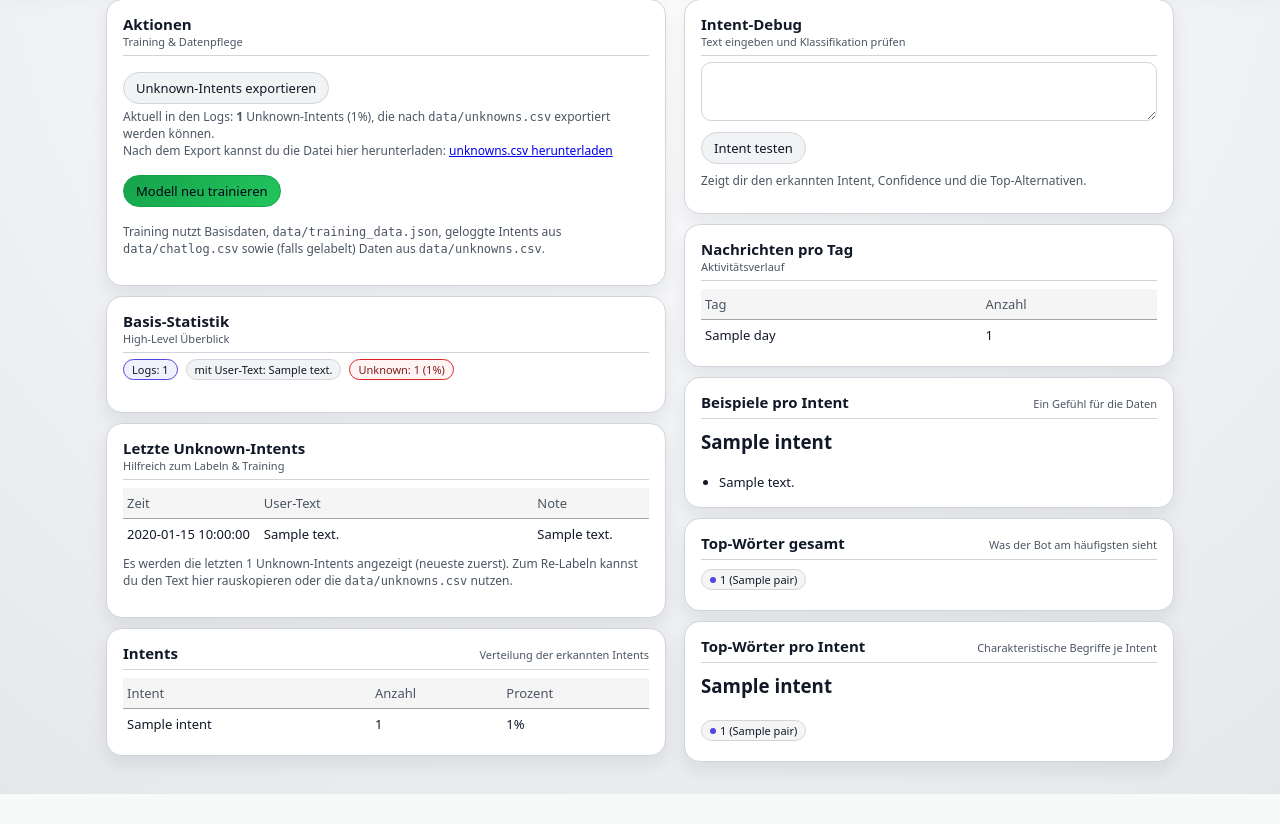
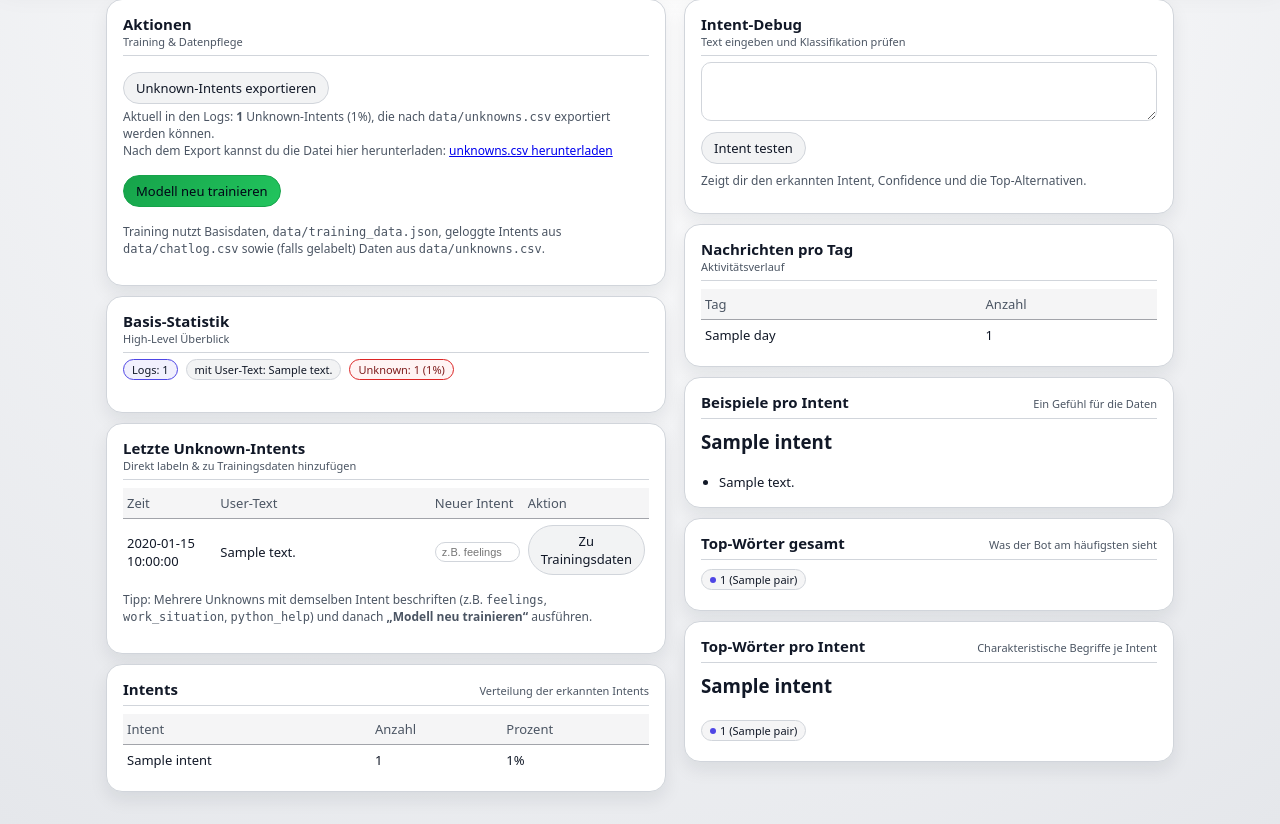
Before and after one commit to karthaus-chatty/own-KI, a Flask app: template templates/admin.html in a window 1280 px wide. Shown: the part 91-915 px from the top of the page. Before the commit the page ends 885 px from the top, so only its background shows below. Run offline with Flask 3, Linux system fonts and the light colour scheme; the template is opened without the code that fills it: most values are stand-ins (such as "Sample title", 1, 10 or a date in 2020).

Commit message:
backend annotation fields

```diff
--- a/app.py
+++ b/app.py
@@ -47,6 +47,7 @@ from train_from_logs import train_model_from_all_data
 BASE_DIR = os.path.dirname(os.path.abspath(__file__))
 DATA_DIR = os.path.join(BASE_DIR, "data")
 os.makedirs(DATA_DIR, exist_ok=True)
+TRAINING_JSON = os.path.join(DATA_DIR, "training_data.json")
 
 USERS_FILE = os.path.join(DATA_DIR, "users.json")
 
@@ -451,6 +452,55 @@ def admin_debug_intent():
             }
         ), 500
 
+@app.route("/admin/annotate", methods=["POST"])
+@requires_login
+@requires_auth
+def admin_annotate():
+    """
+    Nimmt einen Text + Intent aus dem Admin entgegen
+    und hängt ihn an data/training_data.json an.
+    """
+    from flask import current_app  # optional, nur falls du loggen willst
+
+    data = request.get_json() or {}
+    text = (data.get("text") or "").strip()
+    intent = (data.get("intent") or "").strip()
+
+    if not text:
+        return jsonify({"ok": False, "message": "Kein Text übergeben."}), 400
+    if not intent:
+        return jsonify({"ok": False, "message": "Kein Intent angegeben."}), 400
+
+    # Datei einlesen oder Grundstruktur erzeugen
+    payload = {"data": []}
+    if os.path.exists(TRAINING_JSON):
+        try:
+            with open(TRAINING_JSON, "r", encoding="utf-8") as f:
+                payload = json.load(f) or {"data": []}
+        except Exception:
+            # falls kaputt, fangen wir lieber sauber neu an
+            payload = {"data": []}
+
+    if "data" not in payload or not isinstance(payload["data"], list):
+        payload["data"] = []
+
+    payload["data"].append({"text": text, "intent": intent})
+
+    try:
+        with open(TRAINING_JSON, "w", encoding="utf-8") as f:
+            json.dump(payload, f, ensure_ascii=False, indent=2)
+    except Exception as e:
+        print(f"[admin_annotate] Schreibfehler: {e}")
+        return jsonify({"ok": False, "message": f"Konnte training_data.json nicht schreiben: {e}"}), 500
+
+    return jsonify(
+        {
+            "ok": True,
+            "message": f"Beispiel gespeichert (Intent: {intent}). "
+                       "Starte danach ein Re-Training, damit es aktiv wird.",
+        }
+    )
+
 
 # ===============================
 # Main
--- a/templates/admin.html
+++ b/templates/admin.html
@@ -450,12 +450,12 @@
             </p>
           </div>
 
-          <!-- Letzte Unknown-Intents -->
+          <!-- Letzte Unknown-Intents mit Annotation-Tool -->
           <div class="card">
             <div class="card-header">
               <div>
                 <div class="card-title">Letzte Unknown-Intents</div>
-                <div class="card-subtitle">Hilfreich zum Labeln & Training</div>
+                <div class="card-subtitle">Direkt labeln & zu Trainingsdaten hinzufügen</div>
               </div>
             </div>
 
@@ -463,9 +463,10 @@
               <table>
                 <thead>
                   <tr>
-                    <th style="width: 26%;">Zeit</th>
-                    <th style="width: 52%;">User-Text</th>
-                    <th style="width: 22%;">Note</th>
+                    <th style="width: 18%;">Zeit</th>
+                    <th style="width: 42%;">User-Text</th>
+                    <th style="width: 18%;">Neuer Intent</th>
+                    <th style="width: 22%;">Aktion</th>
                   </tr>
                 </thead>
                 <tbody>
@@ -473,15 +474,32 @@
                   <tr>
                     <td>{{ row.timestamp }}</td>
                     <td title="{{ row.user_text }}">{{ row.user_text_short or row.user_text }}</td>
-                    <td>{{ row.note }}</td>
+                    <td>
+                      <input
+                        type="text"
+                        class="annot-intent-input"
+                        placeholder="z.B. feelings"
+                        style="width:100%; border-radius:999px; border:1px solid var(--border-subtle); padding:3px 6px; font-size:11px; background:var(--bg-card); color:var(--text-main);"
+                      />
+                    </td>
+                    <td>
+                      <button
+                        type="button"
+                        class="annot-btn"
+                        data-text="{{ row.user_text|e }}"
+                        style="margin-bottom:4px;"
+                      >
+                        Zu Trainingsdaten
+                      </button>
+                      <div class="annot-row-status small-muted"></div>
+                    </td>
                   </tr>
                   {% endfor %}
                 </tbody>
               </table>
               <p class="small-muted" style="margin-top:6px;">
-                Es werden die letzten {{ recent_unknowns_list|length }} Unknown-Intents angezeigt
-                (neueste zuerst). Zum Re-Labeln kannst du den Text hier rauskopieren
-                oder die <code>data/unknowns.csv</code> nutzen.
+                Tipp: Mehrere Unknowns mit demselben Intent beschriften (z.B. <code>feelings</code>, <code>work_situation</code>,
+                <code>python_help</code>) und danach <strong>„Modell neu trainieren“</strong> ausführen.
               </p>
             {% else %}
               <p class="small-muted">
@@ -809,6 +827,52 @@
         }
       });
     }
+
+    // Annotation-Tool (Unknowns → training_data.json)
+    document.querySelectorAll(".annot-btn").forEach((btn) => {
+      btn.addEventListener("click", async () => {
+        const tr = btn.closest("tr");
+        if (!tr) return;
+
+        const input = tr.querySelector(".annot-intent-input");
+        const status = tr.querySelector(".annot-row-status");
+        const text = btn.getAttribute("data-text") || "";
+        const intent = (input && input.value.trim()) || "";
+
+        if (!intent) {
+          if (status) status.textContent = "Bitte Intent-Namen eingeben.";
+          return;
+        }
+
+        if (status) status.textContent = "Speichere...";
+        btn.disabled = true;
+
+        try {
+          const res = await fetch("/admin/annotate", {
+            method: "POST",
+            headers: {
+              "Content-Type": "application/json",
+            },
+            body: JSON.stringify({ text, intent }),
+          });
+
+          const data = await res.json();
+          if (!res.ok || !data.ok) {
+            if (status) {
+              status.textContent =
+                "Fehler: " + (data.message || "Konnte Beispiel nicht speichern.");
+            }
+          } else {
+            if (status) status.textContent = "Gespeichert ✔ – nach Training aktiv.";
+          }
+        } catch (err) {
+          console.error(err);
+          if (status) status.textContent = "Netzwerkfehler beim Speichern.";
+        } finally {
+          btn.disabled = false;
+        }
+      });
+    });
   </script>
 </body>
 </html>
```
